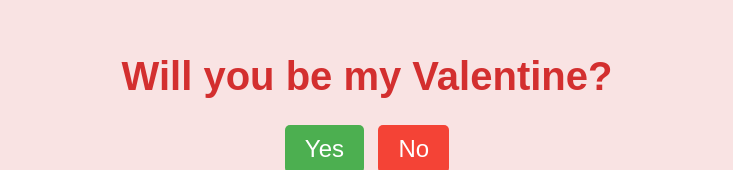
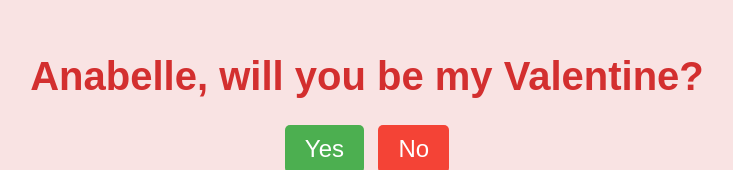
Before and after one commit to dchoi2201/Anabelle-will-you-be-my-Valentine-, a plain HTML site: page index.html in a window 1280 px wide. Shown: the part 138-308 px from the top of the page, without its empty margins (273-1006 px from the left). Drawn offline with Linux system fonts and the light colour scheme; no server answers.

Commit message:
Update index.html

```diff
--- a/index.html
+++ b/index.html
@@ -3,12 +3,12 @@
 <head>
     <meta charset="UTF-8">
     <meta name="viewport" content="width=device-width, initial-scale=1.0">
-    <title>Will You Be My Valentine?</title>
+    <title>Anabelle, will You Be My Valentine?</title>
     <link rel="stylesheet" href="styles.css">
 </head>
 <body>
     <div class="container">
-        <h1>Will you be my Valentine?</h1>
+        <h1>Anabelle, will you be my Valentine?</h1>
         <div class="buttons">
             <button class="yes-button" onclick="handleYesClick()">Yes</button>
             <button class="no-button" onclick="handleNoClick()">No</button>
```
